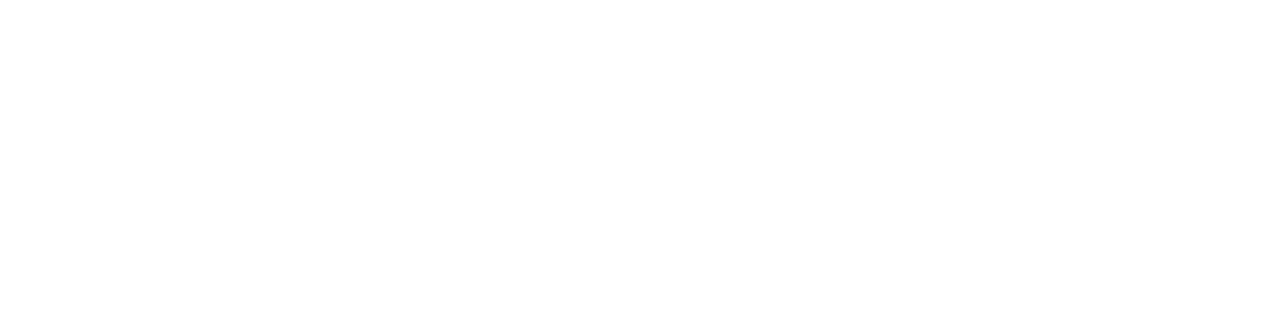
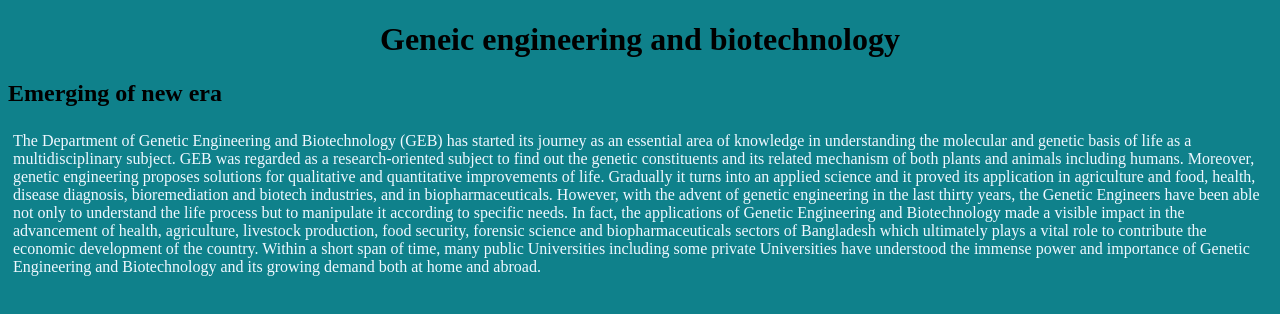
Before and after one commit to Sohelahmed27/my-forth-repo, a plain HTML site: page index.html in a window 1280 px wide. Drawn offline with Linux system fonts and the light colour scheme.

Commit message:
second commit

```diff
--- /dev/null
+++ b/forth.css
@@ -0,0 +1,12 @@
+p{
+  color: aliceblue;
+  border: dimgrey;
+  padding: 5px;
+}
+body{
+  background-color: rgb(15, 129, 139);
+}
+h1{
+  text-align: center;
+  border: mediumorchid;
+}
--- a/index.html
+++ b/index.html
@@ -5,8 +5,11 @@
   <meta http-equiv="X-UA-Compatible" content="IE=edge">
   <meta name="viewport" content="width=device-width, initial-scale=1.0">
   <title>My forth repo</title>
+  <link rel="stylesheet" href="forth.css">
 </head>
 <body>
-
+  <h1>Geneic engineering and biotechnology</h1>
+  <h2>Emerging of new era</h2>
+  <p>The Department of Genetic Engineering and Biotechnology (GEB) has started its journey as an essential area of knowledge in understanding the molecular and genetic basis of life as a multidisciplinary subject. GEB was regarded as a research-oriented subject to find out the genetic constituents and its related mechanism of both plants and animals including humans. Moreover, genetic engineering proposes solutions for qualitative and quantitative improvements of life. Gradually it turns into an applied science and it proved its application in agriculture and food, health, disease diagnosis, bioremediation and biotech industries, and in biopharmaceuticals. However, with the advent of genetic engineering in the last thirty years, the Genetic Engineers have been able not only to understand the life process but to manipulate it according to specific needs. In fact, the applications of Genetic Engineering and Biotechnology made a visible impact in the advancement of health, agriculture, livestock production, food security, forensic science and biopharmaceuticals sectors of Bangladesh which ultimately plays a vital role to contribute the economic development of the country. Within a short span of time, many public Universities including some private Universities have understood the immense power and importance of Genetic Engineering and Biotechnology and its growing demand both at home and abroad. </p>
 </body>
 </html>
```
